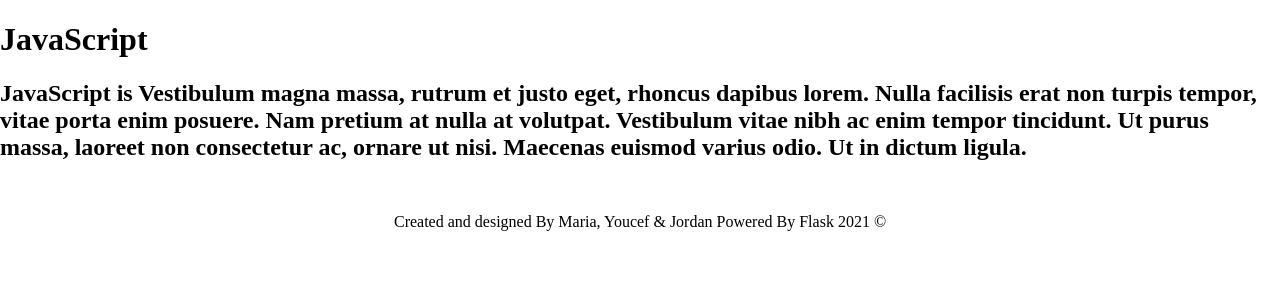
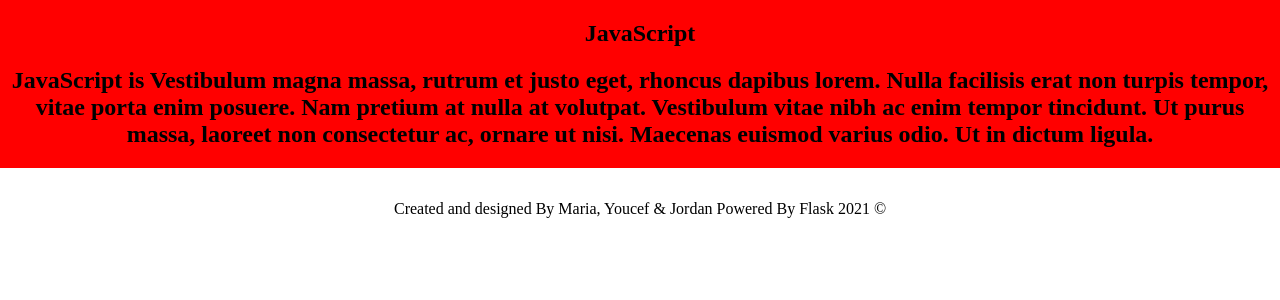
Before and after one commit to MarriaMarria/E-learning, a Flask app: page /sections/js/ in a window 1280 px wide. Shown: the part 80-380 px from the top of the page. Run offline with Flask 2, Linux system fonts and the light colour scheme; data that the repository does not hold is empty.

Commit message:
saving work

```diff
--- a/Python/backend.py
+++ b/Python/backend.py
@@ -52,7 +52,7 @@
                             Nulla facilisis erat non turpis tempor, vitae porta enim posuere. \
                             Nam pretium at nulla at volutpat. Vestibulum vitae nibh ac enim \
                             tempor tincidunt. Ut purus massa, laoreet non consectetur ac, ornare \
-                            ut nisi. Maecenas euismod varius odio. Ut in dictum ligula.')
+                            ut nisi. Maecenas euismod varius odio. Ut in dictum ligula.', color='color')
 
 # section Docker
 @app.route('/sections/docker/')
@@ -142,4 +142,4 @@
 
 
 if __name__ == '__main__':
-    app.run(host="0.0.0.0", port=5200, debug=True)
+    app.run(host="0.0.0.0", port=3051, debug=True) # remember to change PORT!!!
--- a/Python/db_learning.py
+++ b/Python/db_learning.py
@@ -13,9 +13,9 @@
 
     def __init__(self):
         self.mydb = mysql.connector.connect(
-                    host="localhost", # "localhost"
+                    host="ms2", # "localhost" # remember to change HOST
                     user="root",
-                    password="pw", #pw
+                    password="password", #pw # change password
                     database= "learning3",
                     auth_plugin='mysql_native_password'
                 )
--- a/Python/static/CSS/style.css
+++ b/Python/static/CSS/style.css
@@ -328,3 +328,44 @@
     justify-content: center;
     margin-top: 1rem;
   }
+
+  /* STYLING SECTION.HTML */
+
+  #wrap {
+    background-color: red;
+    /* width: 1200px; */
+    text-align: center;
+    margin: 0 auto;
+}
+
+#collection_videos {
+    width: 100%;
+    height: auto;
+
+    display: flex;
+    flex-wrap: wrap;
+    justify-content: space-around;
+    align-items: flex-start;
+    background-color: pink;
+
+}
+
+.flexS {
+    width: 17%;
+    height: 300px;
+    background-color: rgb(40, 96, 161);
+    margin: 30px 25px;
+    box-sizing: border-box;
+}
+
+@media screen and (max-width: 1200px) {
+    .flexS {
+        width: 30%;
+    }
+}
+
+@media screen and (max-width: 600px) {
+    .flexS {
+        width: 70%;
+    }
+}
--- a/Python/templates/section.html
+++ b/Python/templates/section.html
@@ -26,24 +26,26 @@
     </div>
     {% endblock header %}
 
-
+    <section id="wrap">
         <div id="container">
             <h1>{{ section }}</h1>
             <h2>{{ description }}</h2>
             <section id="collection_videos">
                 {% for video in result %}
+                <div class="flexS">
                     <a href="/sections/python/watch/{{ video[0] }}">
                         <div id="video">
                             <h2 id="video_title">{{ video[1] }}</h2>
                             <p id="video_p">{{ video[2] }}</p>
                         </div>
                     </a>
+                </div>
                 {% endfor %}
 
             </section>
 
         </div>
-
+    </section>
 
     {% block footer %}
     <footer class="footer-container">
```
Also changed, not shown: 2 other files. Lines whose indentation alone changed are shown as unchanged.
